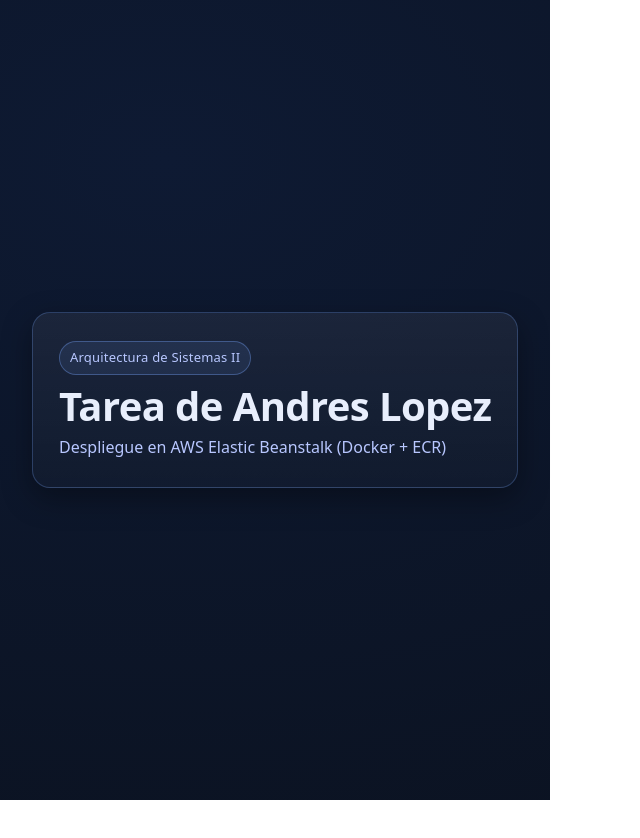
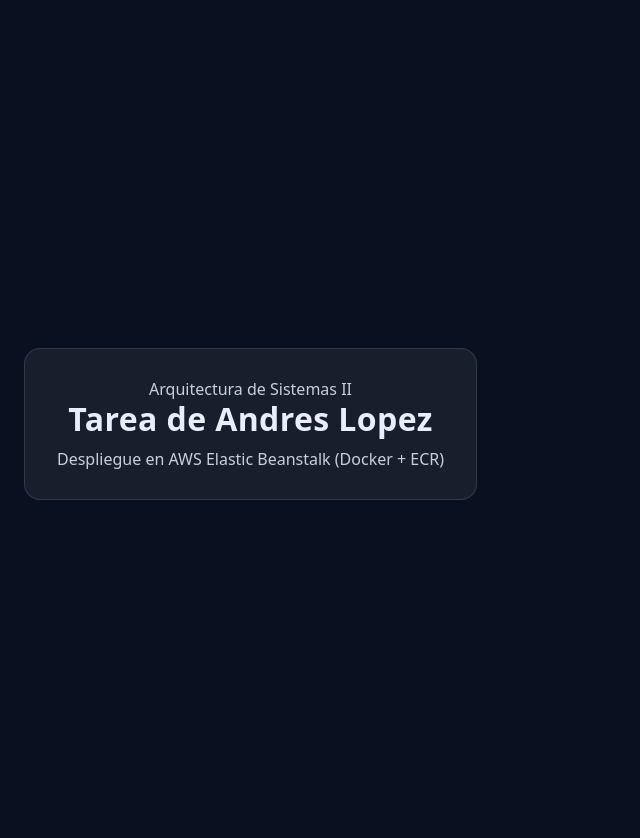
Before and after one commit to AndresRafLopMaz/arq-sistemas-2, a React app: page / in a window 1280 px wide. Shown: the top 838 px of the page, without its empty margins (0-640 px from the left). Before the commit the page ends 800 px from the top, so only its background shows below. Built offline with nearby package versions, Linux system fonts and the light colour scheme; the HTML template or start-up script is replaced by a standard one.

Commit message:
Update App.css

```diff
--- a/src/App.css
+++ b/src/App.css
@@ -1,55 +1,6 @@
-:root{
-  --bg1:#0b1220;
-  --bg2:#0e1a33;
-  --card:#0f2447;
-  --text:#e8eefc;
-  --muted:#b8c7ff;
-  --accent:#78a6ff;
-}
-
-*{ box-sizing:border-box; }
-html,body{ height:100%; margin:0; font-family: system-ui, -apple-system, Segoe UI, Roboto, Ubuntu, Cantarell, "Helvetica Neue", Arial; }
-
-.page{
-  min-height:100vh;
-  display:grid;
-  place-items:center;
-  padding:32px;
-  background: radial-gradient(1200px 800px at 30% 20%, var(--bg2), var(--bg1));
-  color:var(--text);
-}
-
-.card{
-  width:min(720px, 100%);
-  padding:28px 26px;
-  border-radius:18px;
-  background: linear-gradient(180deg, rgba(255,255,255,.06), rgba(255,255,255,.02));
-  border:1px solid rgba(120,166,255,.25);
-  box-shadow: 0 10px 30px rgba(0,0,0,.35);
-}
-
-.badge{
-  display:inline-block;
-  margin:0 0 10px;
-  padding:6px 10px;
-  border-radius:999px;
-  border:1px solid rgba(120,166,255,.35);
-  background: rgba(120,166,255,.10);
-  color: var(--muted);
-  font-size:13px;
-  letter-spacing:.2px;
-}
-
-.title{
-  margin:0 0 8px;
-  font-size:40px;
-  line-height:1.05;
-  letter-spacing:-.6px;
-}
-
-.subtitle{
-  margin:0;
-  color: var(--muted);
-  font-size:16px;
-  line-height:1.5;
-}
+:root { font-family: system-ui, -apple-system, Segoe UI, Roboto, Ubuntu, Cantarell, Noto Sans, Arial, sans-serif; }
+body { margin: 0; background: #0b1020; color: #e8eefc; }
+.page { min-height: 100vh; display: grid; place-items: center; padding: 24px; }
+.card { background: rgba(255,255,255,0.06); border: 1px solid rgba(255,255,255,0.12); border-radius: 16px; padding: 28px 32px; text-align: center; }
+h1 { margin: 0 0 10px; font-size: 32px; letter-spacing: 0.4px; }
+p { margin: 0; opacity: 0.85; }
```
